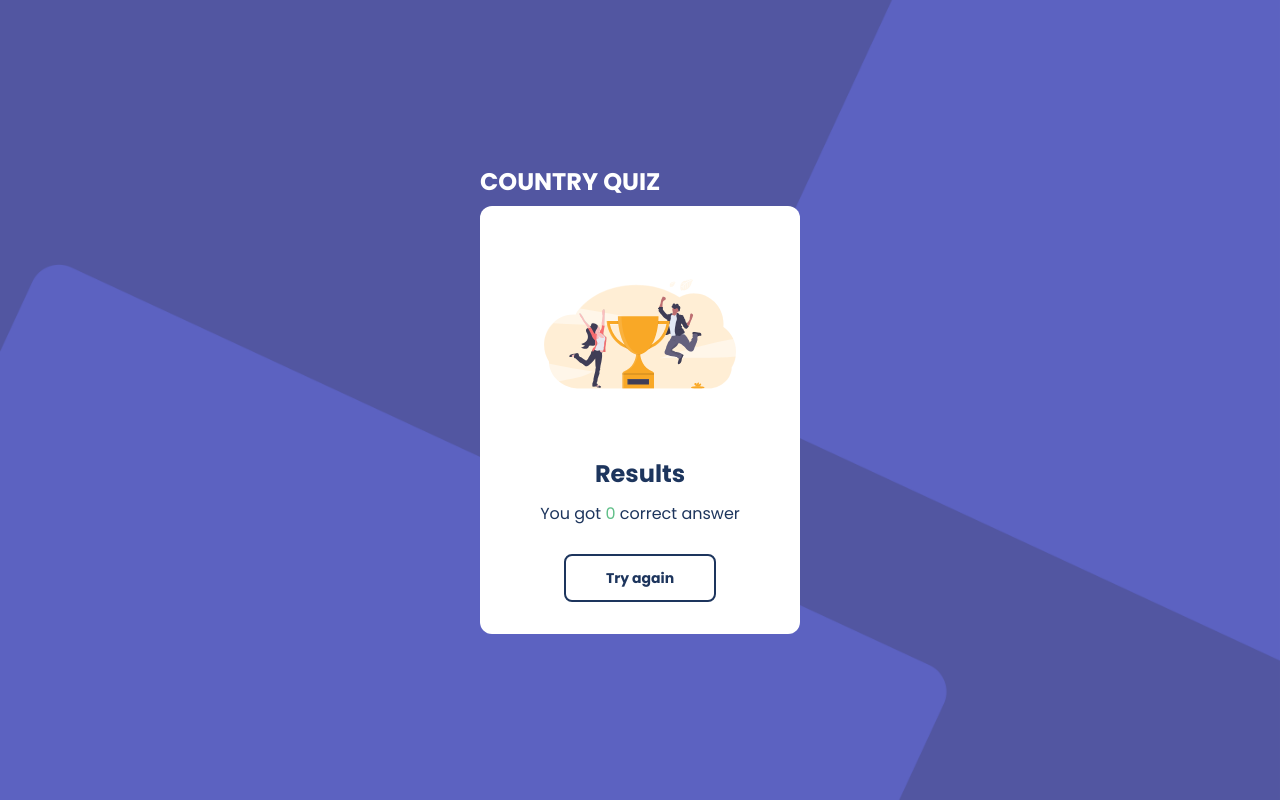
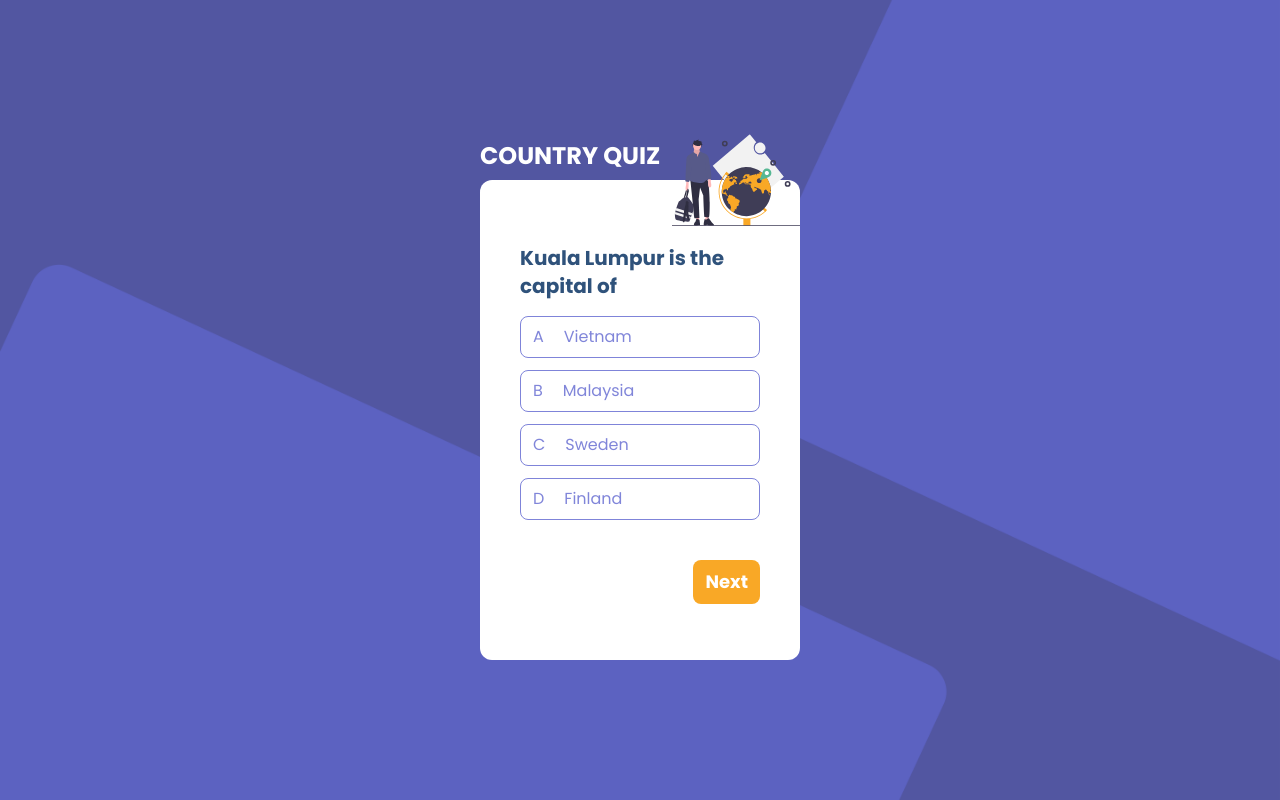
Before and after one commit to nushen96/devchallenges-country-quiz, a React (Create React App) app: page / in a window 1280 px wide. Built offline with nearby package versions, Linux system fonts and the light colour scheme.

Commit message:
tried to implement restart behavior

```diff
--- a/src/App.js
+++ b/src/App.js
@@ -21,13 +21,13 @@ function App() {
     } else {
       setHasQuizFinished(true);
     }
-  }
+  };
 
   const restart = () => {
-    setHasQuizFinished(false)
-    setScore(0)
-    setCurrentQuestionIndex(0)
-  }
+    setHasQuizFinished(false);
+    setScore(0);
+    setCurrentQuestionIndex(0);
+  };
 
   return (
     <div className="h-screen bg-purple-pattern bg-cover bg-center flex items-center justify-center font-poppins">
@@ -35,15 +35,18 @@ function App() {
         <h1 className="uppercase text-white font-bold text-2xl mb-2">
           Country quiz
         </h1>
-        {/* <QuizContainer
+        {hasQuizFinished ? (
+          <ResultsContainer score={score} restart={restart} />
+        ) : (
+          <QuizContainer
             question={currentQuestion}
             score={score}
             setScore={setScore}
             currentQuestionIndex={currentQuestionIndex}
             setCurrentQuestionIndex={setCurrentQuestionIndex}
             getNextQuestion={getNextQuestion}
-        /> */}
-        <ResultsContainer score={score} restart={restart}/>
+          />
+        )}
       </div>
     </div>
   );
--- a/src/components/ResultsContainer.jsx
+++ b/src/components/ResultsContainer.jsx
@@ -5,7 +5,7 @@ const ResultsContainer = ({score, restart}) => {
         <img className="h-48 w-48" src={ResultsImage} alt="Results illustration" />
         <div className="space-y-3 text-center">
             <h1 className="font-bold text-2xl">Results</h1>
-            <p>You got <span className="text-green">{score}</span> correct answer{score>0 ? "s":""}</p>
+            <p className="text-sm">You got <span className="text-green text-xl font-semibold">{score}</span> correct answer{score>0 ? "s":""}</p>
         </div>
         <button className="border-2 border-primary-darker py-3 px-10 rounded-lg font-semibold text-sm hover:bg-gray-100" onClick={() => restart()}>Try again</button>
     </div>)
```
Lines whose indentation alone changed are shown as unchanged.
